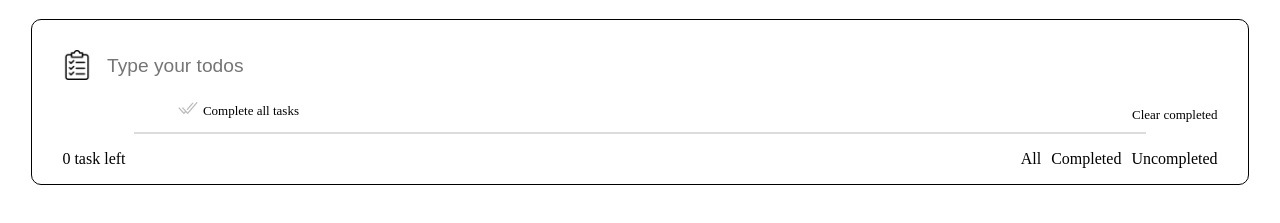
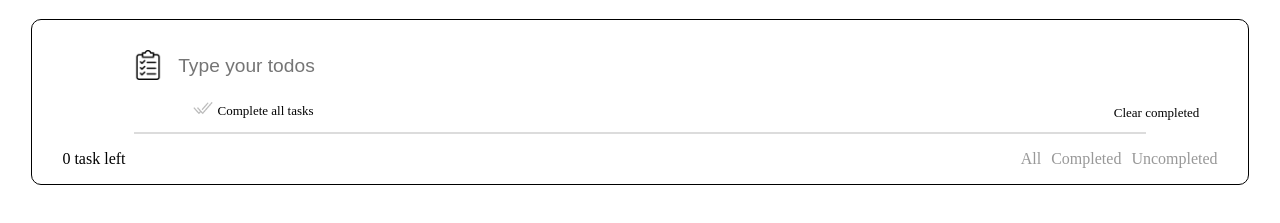
Before and after one commit to yadavravi1610/To-do-list, a plain HTML site: page index.html in a window 1280 px wide. Shown: the part 61-284 px from the top of the page. Drawn offline with Linux system fonts and the light colour scheme.

Commit message:
Added comments and updated css

```diff
--- a/index.css
+++ b/index.css
@@ -17,15 +17,12 @@ h1{
     border-radius: 10px;
 }
 .input-box{
-    /* border: 1px solid black; */
-    width: 95%;
+    width: 85%;
     margin: auto;
     margin-top: 20px;
     height: 50px;
     position: relative;
-    margin-left: 20px;
 }
-
 .list{
     width: 30px;
     position: absolute;
@@ -36,7 +33,7 @@ h1{
     width: 25px;
     position: absolute;
     top: 15px;
-    right: 12%;
+    left: 92.5%;
     display: none;
     background: white;
 }
@@ -46,17 +43,18 @@ h1{
     padding-left: 55px;
     font-size: larger;
     height: 50px;
-    width: 75%;
+    width: 90%;
 }
 .task-actions{
     /* border: 1px solid black; */
     margin: auto;
-    width: 95%;
+    width: 92%;
     display: flex;
     position: relative;
     justify-content: space-between;
 }
 .complete-task{
+    cursor: pointer;
     display: flex;
     gap: 5px;
     font-size: small;
@@ -68,8 +66,9 @@ h1{
     top: 20%;
 }
 #clear-task{
+    cursor: pointer;
     position: relative;
-    top: 17px;
+    top: 15px;
     font-size: small;
 }
 .task-status{
@@ -104,3 +103,23 @@ ul li img{
     right: 30px;
     display: none;
 }
+.stat{
+    color: rgb(152, 152, 152);
+}
+#showAll{
+    cursor: pointer;
+}
+#completed{
+    cursor: pointer;
+}
+#unCompleted{
+    cursor: pointer;
+}
+
+
+
+/* @media screen and (max-width:600) {
+    .todo-box{
+        width: 50%;
+    }
+} */
```
Also changed, not shown: index.js (+12 -10 lines).
